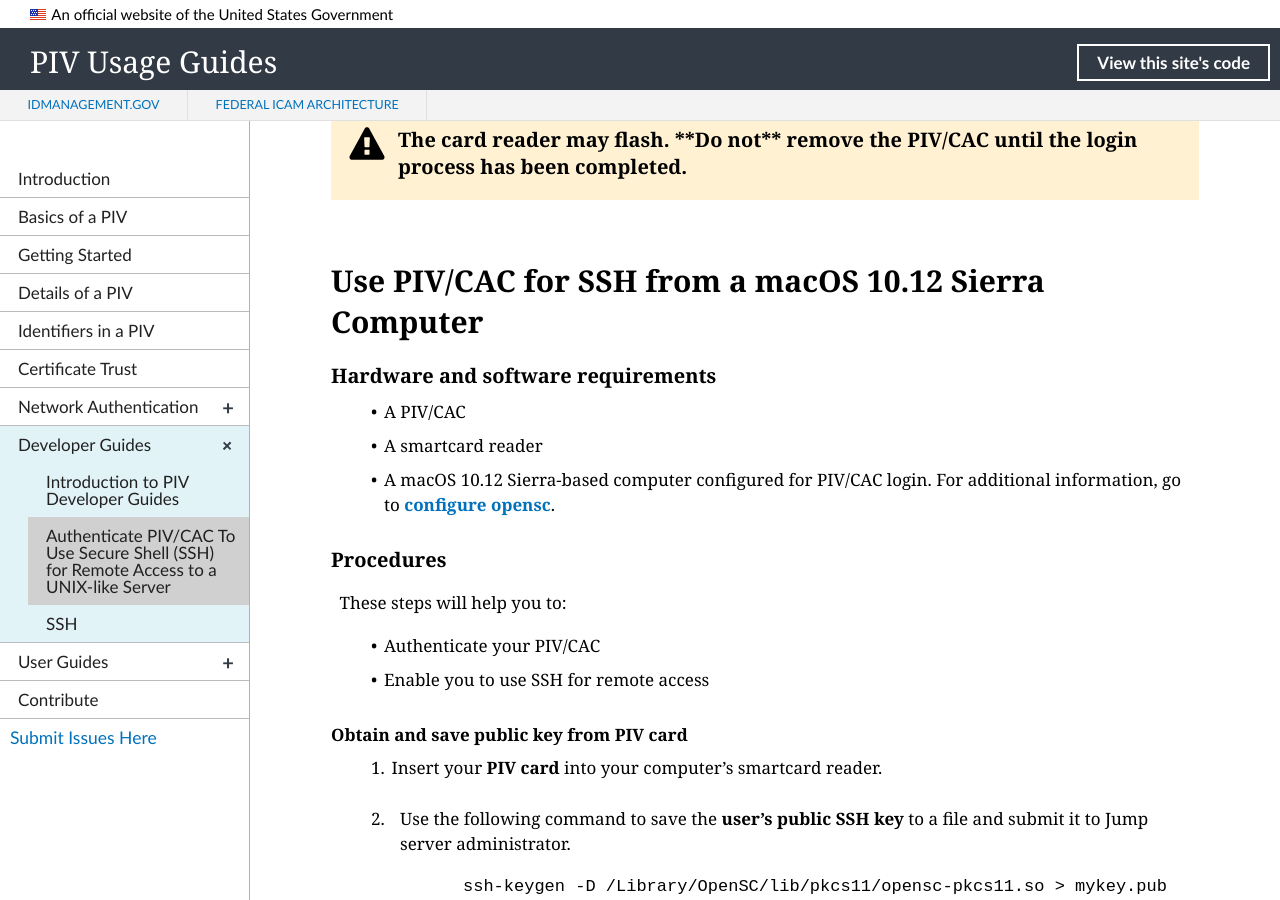
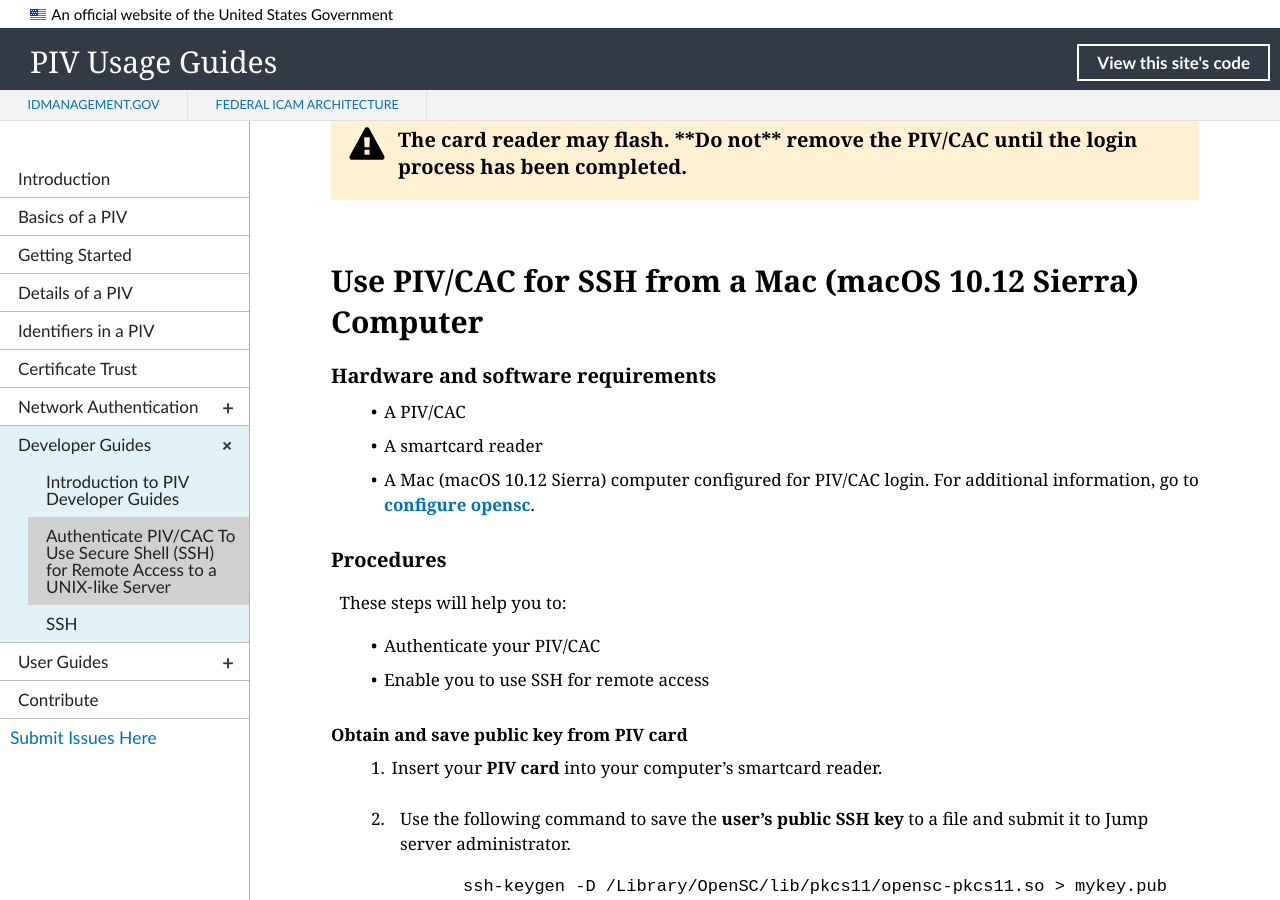
Before and after one commit to GSA/piv-guides, a Jekyll site: the page built from _devconfig/ssh-all-2.md, in a window 1280 px wide and 900 px high, scrolled down 4515 px. Built offline with Jekyll 4.4.1, drawn with Linux system fonts in a browser that asks for light colours; nearby versions of some CDN libraries; some of the changed text lies outside the part shown.

Commit message:
Create ssh-all-2.md

```diff
--- a/_devconfig/ssh-all-2.md
+++ b/_devconfig/ssh-all-2.md
@@ -11,7 +11,7 @@
 
   * [Use PIV/CAC for SSH from a Windows Computer](#use-piv/cac-for-ssh-from-a-windows-computer)
   * [Use PIV/CAC for SSH from a Linux Computer](#use-piv/cac-for-ssh-from-a-linux-computer)
-  * [Use PIV/CAC for SSH from a macOS 10.12 Sierra Computer](#use-piv/cac-for-ssh-from-a-macos-10.12-sierra-computer)
+  * [Use PIV/CAC for SSH from a Mac (macOS 10.12 Sierra) Computer](#use-piv/cac-for-ssh-from-a-mac-(macos-10.12-sierra)-computer)
   * [Configure a UNIX-like Server](#configure-a-unix-like-server)
 
 {% include alert-info.html heading = "Your PIV/CAC contains an authentication key pair and public certificate. Using a PIV/CAC key pair and public certificate is exactly like using a key pair and self-signed certificate for SSH remote access." %}&nbsp;
@@ -143,13 +143,13 @@
 
 {% include alert-warning.html heading = "The card reader may flash. **Do not** remove the PIV/CAC until the login process has been completed." %}&nbsp;
 
-## Use PIV/CAC for SSH from a macOS 10.12 Sierra Computer
+## Use PIV/CAC for SSH from a Mac (macOS 10.12 Sierra) Computer
 
 ### Hardware and software requirements
 
   * A PIV/CAC
   * A smartcard reader
-  * A macOS 10.12 Sierra-based computer configured for PIV/CAC login. For additional information, go to [**configure opensc**](https://www.github.com/OpenSC/OpenSC/wiki/Download-latest-OpenSC-stable-release){:target="_blank"}.
+  * A Mac (macOS 10.12 Sierra) computer configured for PIV/CAC login. For additional information, go to [**configure opensc**](https://www.github.com/OpenSC/OpenSC/wiki/Download-latest-OpenSC-stable-release){:target="_blank"}.
 
 ### Procedures
 
```
